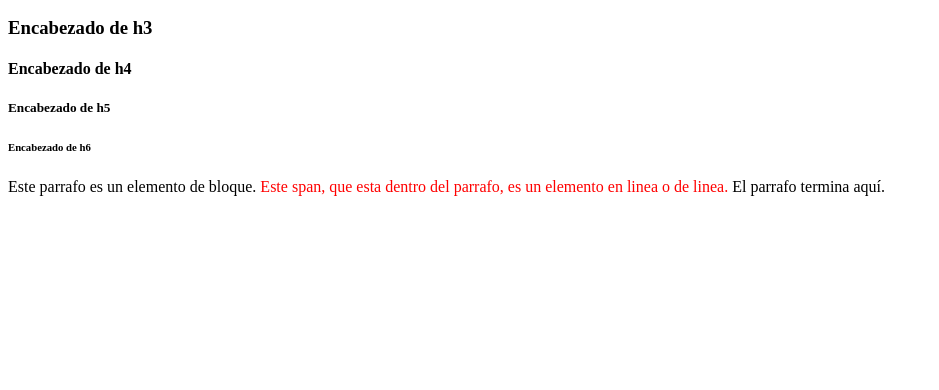
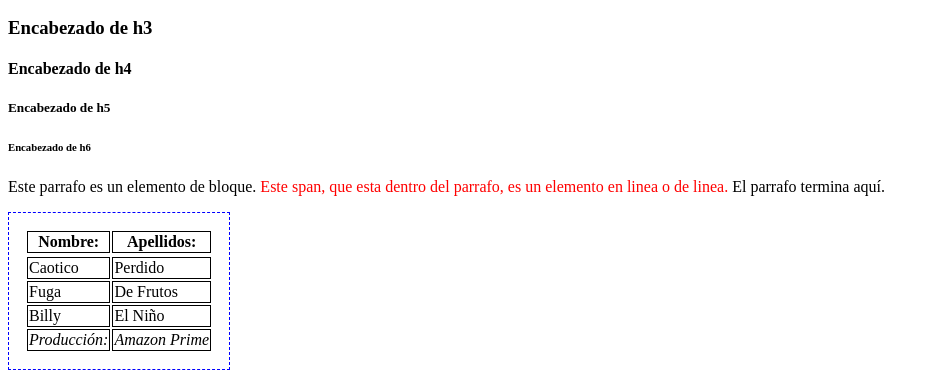
Before and after one commit to AlvaroHiguera/UT1-DIW, a plain HTML site: page Sesion3(19-09-2019)/Sesion3.html in a window 1280 px wide. Shown: the part 110-500 px from the top of the page, without its empty margins (0-939 px from the left). Drawn offline with Linux system fonts and the light colour scheme.

Commit message:
Version 1.1 de la ramaSesion3.1

```diff
--- a/Sesion3(19-09-2019)/Sesion3.html
+++ b/Sesion3(19-09-2019)/Sesion3.html
@@ -5,6 +5,19 @@
     <meta name="viewport" content="width=device-width, initial-scale=1.0">
     <meta http-equiv="X-UA-Compatible" content="ie=edge">
     <title>Sesión 3</title>
+    <style>
+        th,td{
+            border: 1px solid black;
+        }
+        table{
+            padding: 1em;
+            border: 1px dashed blue;
+        }
+        tr{
+            padding: 0.3em;
+            border: dashed green;
+        }
+    </style>
 </head>
 <body>
     <h1>Encabezado de h1</h1>
@@ -18,6 +31,38 @@
         <span style="color: red">Este span, que esta dentro del parrafo, es un elemento en linea o de linea. </span> El parrafo termina aquí.
     </p>
 
+    <table>
+        <tr>
+            <thead>
+                <tr>
+                    <th>Nombre:</th>
+                    <th>Apellidos:</th>
+                </tr>
+            </thead>
+
+            <tbody>
+                <tr>
+                    <td>Caotico</td>
+                    <td>Perdido</td>
+                </tr>
+                <tr>
+                    <td>Fuga</td>
+                    <td>De Frutos</td>
+                </tr>
+                <tr>
+                    <td>Billy</td>
+                    <td>El Niño</td>
+                </tr>
+            </tbody>
+
+            <tfoot>
+                <tr>
+                    <td><i>Producción: </i></td>
+                    <td><i>Amazon Prime</i></td>
+                </tr>
+            </tfoot>
+        </tr>
+    </table>
 
 
 </body>
```
